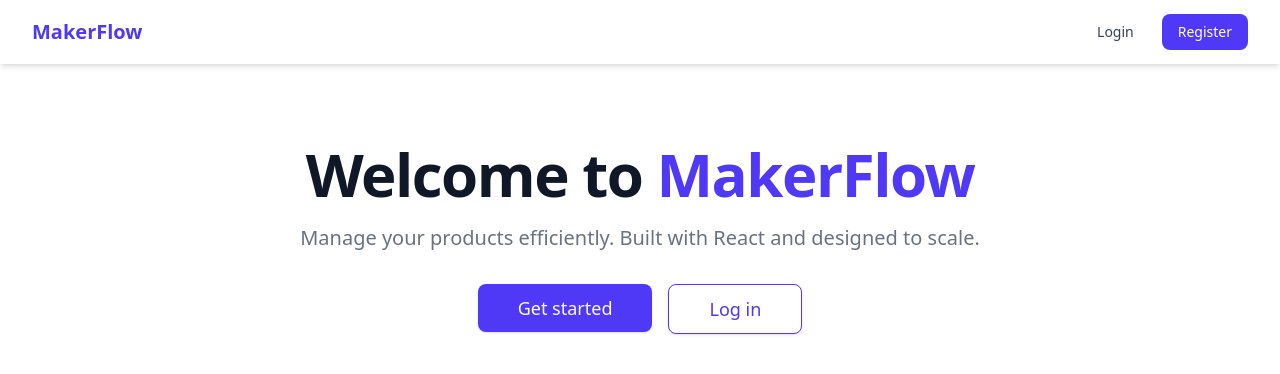
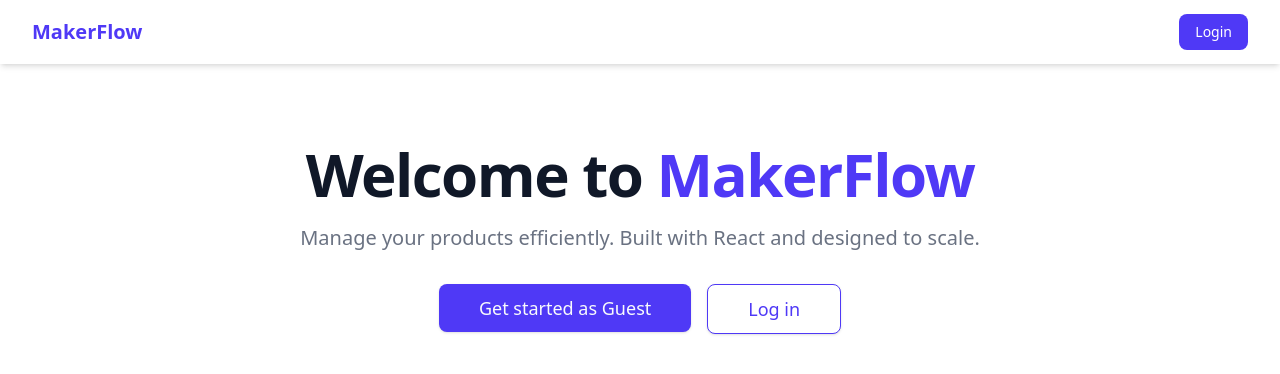
Before and after one commit to Kacpron123/MakerFlow, a React (Vite) app in the folder frontend/: page / in a window 1280 px wide. Shown: the top 374 px of the page. Built offline with nearby package versions, Linux system fonts and the light colour scheme.

Commit message:
guest account

```diff
--- a/frontend/src/components/Navbar.tsx
+++ b/frontend/src/components/Navbar.tsx
@@ -40,11 +40,8 @@ const Navbar: FC = () => {
               </>
             ) : (
               <>
-                <Link to={ROUTES.LOGIN} className="text-gray-700 hover:text-indigo-600 px-3 py-2 rounded-md text-sm font-medium">
+                <Link to={ROUTES.LOGIN} className="ml-4 bg-indigo-600 hover:bg-indigo-700 text-white px-4 py-2 rounded-md text-sm font-medium">
                   Login
-                </Link>
-                <Link to={ROUTES.REGISTER} className="ml-4 bg-indigo-600 hover:bg-indigo-700 text-white px-4 py-2 rounded-md text-sm font-medium">
-                  Register
                 </Link>
               </>
             )}
--- a/frontend/src/pages/Home.tsx
+++ b/frontend/src/pages/Home.tsx
@@ -1,11 +1,23 @@
 import { type FC } from 'react';
-import { Link } from 'react-router-dom';
+import { Link, useNavigate } from 'react-router-dom';
 import Navbar from '@/components/Navbar';
 import { useAuth } from '@/context/AuthContext';
 import { Button } from "@/components/ui/button";
+import { ROUTES } from '@/constants/routes';
 
 const Home: FC = () => {
-  const { user } = useAuth();
+  const { user,login } = useAuth();
+  const navigate = useNavigate();
+
+    const handleSubmitGuest = async (e: any) => {
+      e.preventDefault();
+      const success = await login("guest", "guestpassword");
+      if (success) {
+        navigate(ROUTES.DASHBOARD.ROOT, { replace: true });
+      } else {
+        alert('Login failed');
+      }
+    };
 
   return (
     <div className="min-h-screen bg-white">
@@ -22,20 +34,20 @@ const Home: FC = () => {
 
           <div className="mt-5 max-w-md mx-auto sm:flex sm:justify-center md:mt-8 gap-4">
             {user ? (
-              /* Zalogowany */
+              /* login in */
               <Link to="/dashboard">
                 <Button size="lg" className="px-10 py-6 text-lg bg-indigo-600 hover:bg-indigo-700">
                   Go to Dashboard
                 </Button>
               </Link>
             ) : (
-              /* Brak konta */
+              /* lack of account */
               <>
-                <Link to="/register">
-                  <Button size="lg" className="px-10 py-6 text-lg bg-indigo-600 hover:bg-indigo-700">
-                    Get started
-                  </Button>
-                </Link>
+                <Button size="lg" className="px-10 py-6 text-lg bg-indigo-600 hover:bg-indigo-700"
+                  onClick={handleSubmitGuest}
+                >
+                  Get started as Guest
+                </Button>
                 <Link to="/login">
                   <Button
                     size="lg"
--- a/frontend/src/pages/Login.tsx
+++ b/frontend/src/pages/Login.tsx
@@ -1,5 +1,5 @@
 import { useState } from 'react';
-import { useNavigate } from 'react-router-dom';
+import { Link, useNavigate } from 'react-router-dom';
 import { useAuth } from '@/context/AuthContext';
 import { ROUTES } from '@/constants/routes';
 
@@ -21,7 +21,7 @@ const Login = () => {
 
   return (
     <div className="min-h-screen flex items-center justify-center bg-gray-50 py-12 px-4 sm:px-6 lg:px-8">
-      <div className="max-w-md w-full space-y-8">
+      <div className="max-w-md w-full space-y-8 items-center">
         <div>
           <h2 className="mt-6 text-center text-3xl font-extrabold text-gray-900">Sign in to your account</h2>
         </div>
@@ -57,6 +57,9 @@ const Login = () => {
             </button>
           </div>
         </form>
+        <Link to={ROUTES.REGISTER} className="block text-center text-sm text-red-600 hover:text-red-500">
+          Don't have an account? Register
+        </Link>
       </div>
     </div>
   );
```
